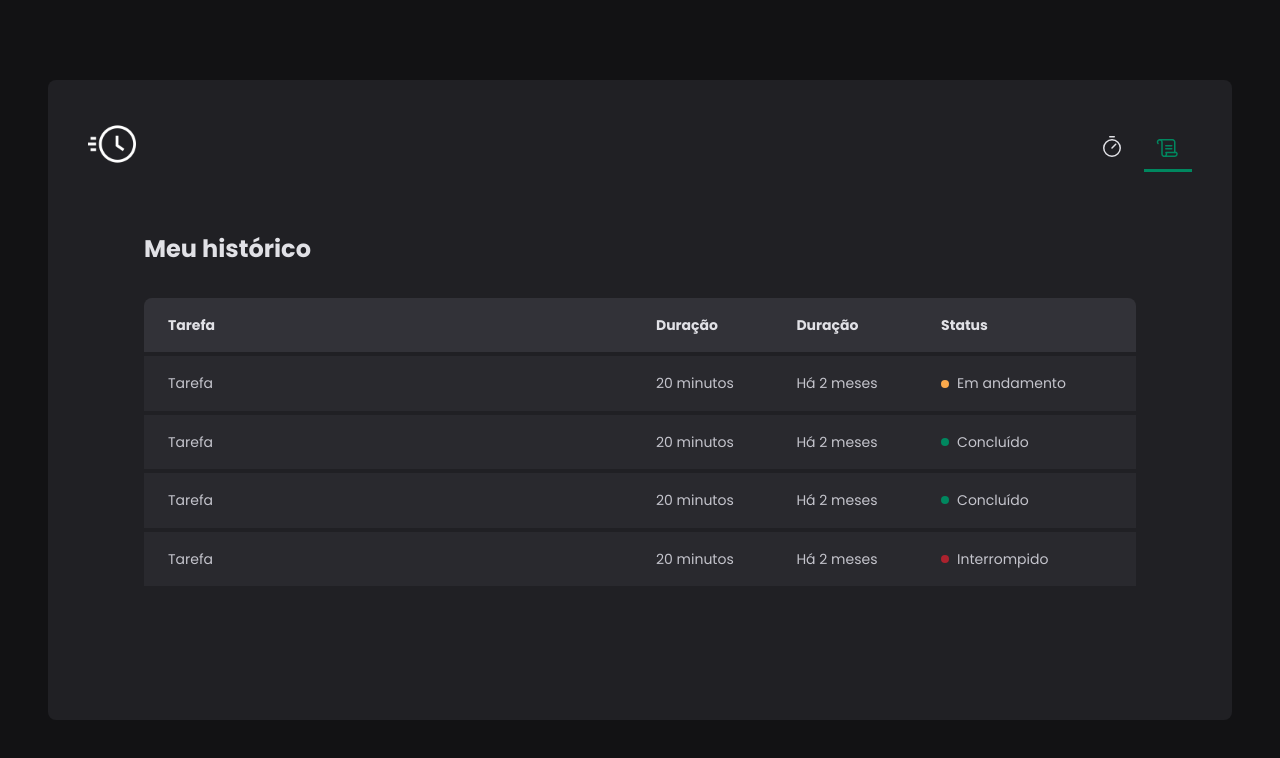
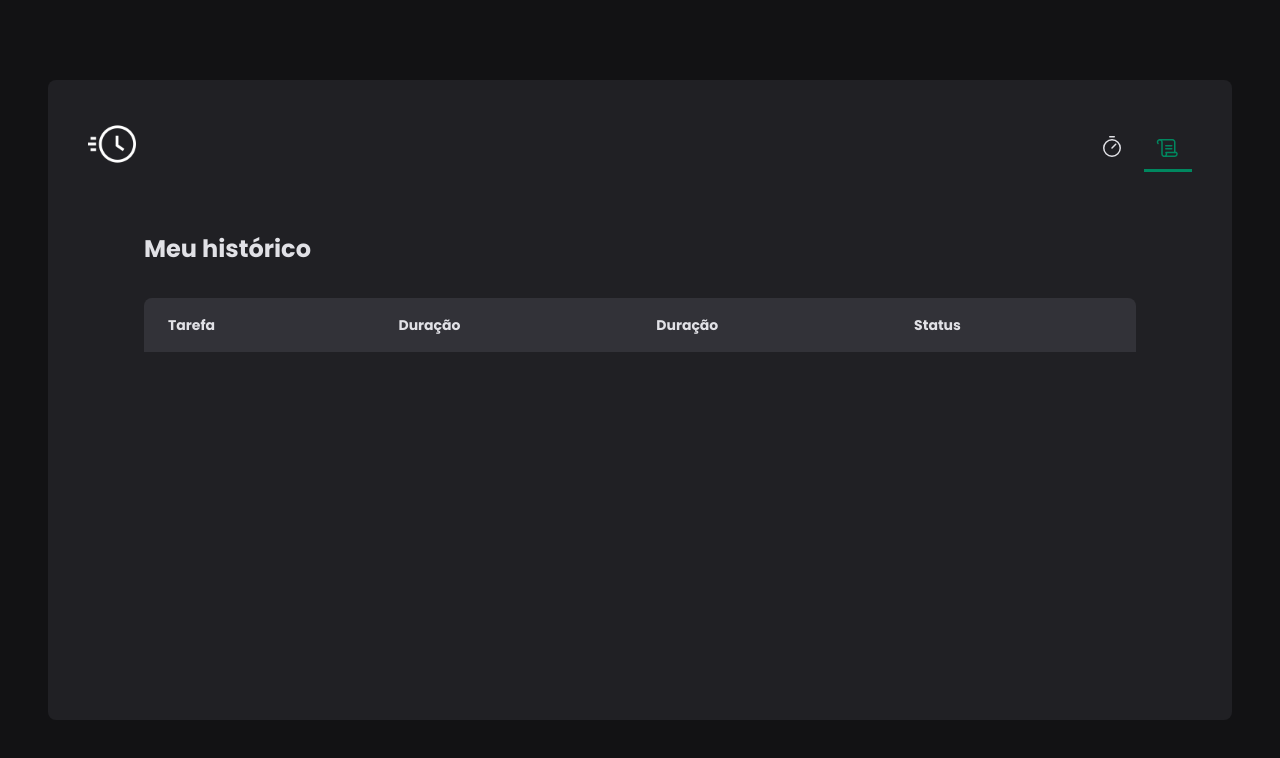
Before and after one commit to pedro-soares-nogueira/pomo-pro, a React (Vite) app: page /history in a window 1280 px wide. Shown: the top 758 px of the page. Built offline with nearby package versions, Linux system fonts and the light colour scheme.

Commit message:
feat:: cycles list

```diff
--- a/src/pages/History/index.tsx
+++ b/src/pages/History/index.tsx
@@ -1,3 +1,5 @@
+import { formatDistanceToNow } from 'date-fns'
+import ptBR from 'date-fns/locale/pt-BR'
 import { useContext } from 'react'
 import { CyclesContext } from '../../contexts/CycleContext'
 import { HistoryContainer, HistoryList, Status } from './styles'
@@ -5,6 +7,7 @@
 const History = () => {
   const { cycles } = useContext(CyclesContext)
   console.log(cycles)
+
   return (
     <HistoryContainer>
       <h1>Meu histórico</h1>
@@ -20,38 +23,31 @@
             </tr>
           </thead>
           <tbody>
-            <tr>
-              <td>Tarefa</td>
-              <td>20 minutos</td>
-              <td>Há 2 meses</td>
-              <td>
-                <Status statusColor="yellow">Em andamento</Status>
-              </td>
-            </tr>
-            <tr>
-              <td>Tarefa</td>
-              <td>20 minutos</td>
-              <td>Há 2 meses</td>
-              <td>
-                <Status statusColor="green">Concluído</Status>
-              </td>
-            </tr>
-            <tr>
-              <td>Tarefa</td>
-              <td>20 minutos</td>
-              <td>Há 2 meses</td>
-              <td>
-                <Status statusColor="green">Concluído</Status>
-              </td>
-            </tr>
-            <tr>
-              <td>Tarefa</td>
-              <td>20 minutos</td>
-              <td>Há 2 meses</td>
-              <td>
-                <Status statusColor="red">Interrompido</Status>
-              </td>
-            </tr>
+            {cycles.map((cycle) => {
+              return (
+                <tr key={cycle.id}>
+                  <td>{cycle.task}</td>
+                  <td>{cycle.minutesAmount}minutos</td>
+                  <td>
+                    {formatDistanceToNow(cycle.startDate, {
+                      addSuffix: true,
+                      locale: ptBR,
+                    })}
+                  </td>
+                  <td>
+                    {cycle.interruptedDate && (
+                      <Status statusColor="red">Interrompido</Status>
+                    )}
+                    {cycle.finishedDate && (
+                      <Status statusColor="green">Concluído</Status>
+                    )}
+                    {!cycle.finishedDate && !cycle.interruptedDate && (
+                      <Status statusColor="yellow">Em andamento</Status>
+                    )}
+                  </td>
+                </tr>
+              )
+            })}
           </tbody>
         </table>
       </HistoryList>
--- a/src/pages/Home/index.tsx
+++ b/src/pages/Home/index.tsx
@@ -41,6 +41,7 @@
 
   const handleCreateNewCycle = (data: NewCycleFormData) => {
     createNewCycle(data)
+    reset()
   }
   const handleInterruptCycle = () => {
     interruptCurrentCycle()
```
